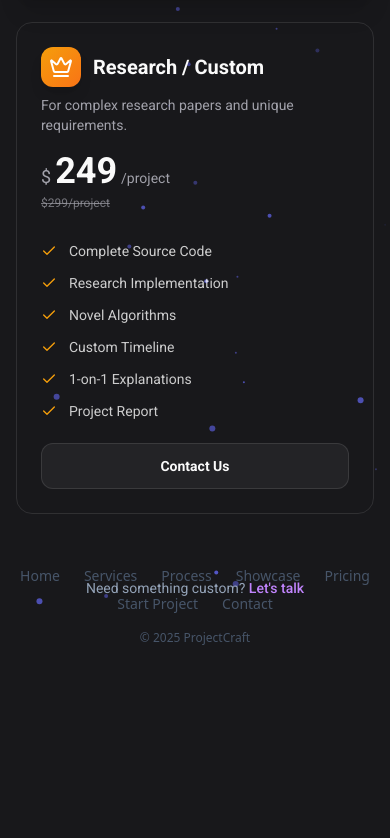
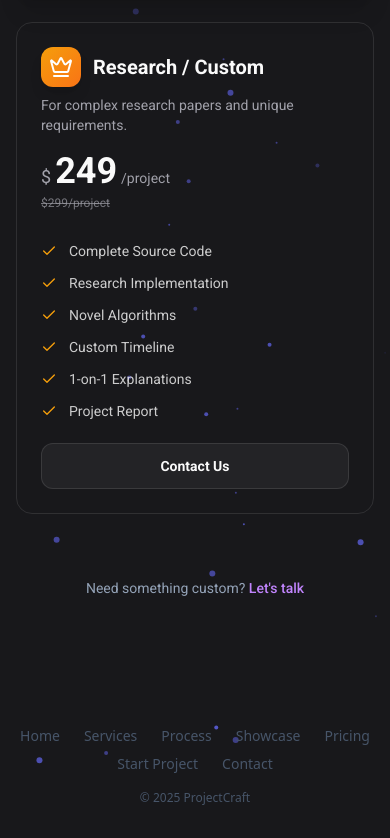
Before and after one commit to rishabh552/Academic-Excellence, a React (Vite) app: page /pricing in a window 390 px wide. Shown: the part 1468-2306 px from the top of the page. Before the commit the page ends 2146 px from the top, so only its background shows below. Built offline with nearby package versions, Linux system fonts and the light colour scheme.

Commit message:
mobile view changes for pricing page

```diff
--- a/src/components/pricing-section.tsx
+++ b/src/components/pricing-section.tsx
@@ -411,7 +411,7 @@ export function PricingSection() {
             initial={{ opacity: 0, y: 30 }}
             animate={isInView ? { opacity: 1, y: 0 } : {}}
             transition={{ delay: 0.9 }}
-            className="mt-12 text-center"
+            className="mt-12 pb-40 text-center"
           >
             <p className="text-slate-400 text-sm">
               Need something custom?{" "}
```
